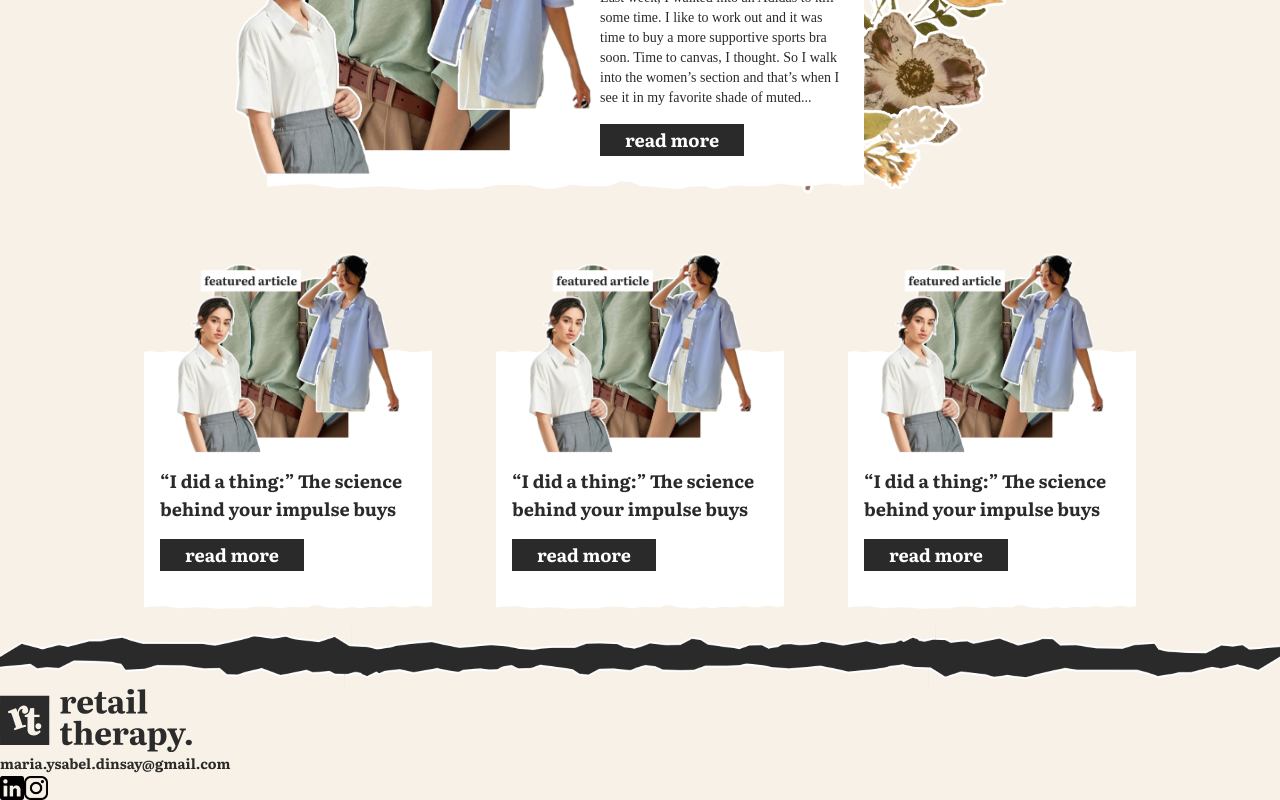
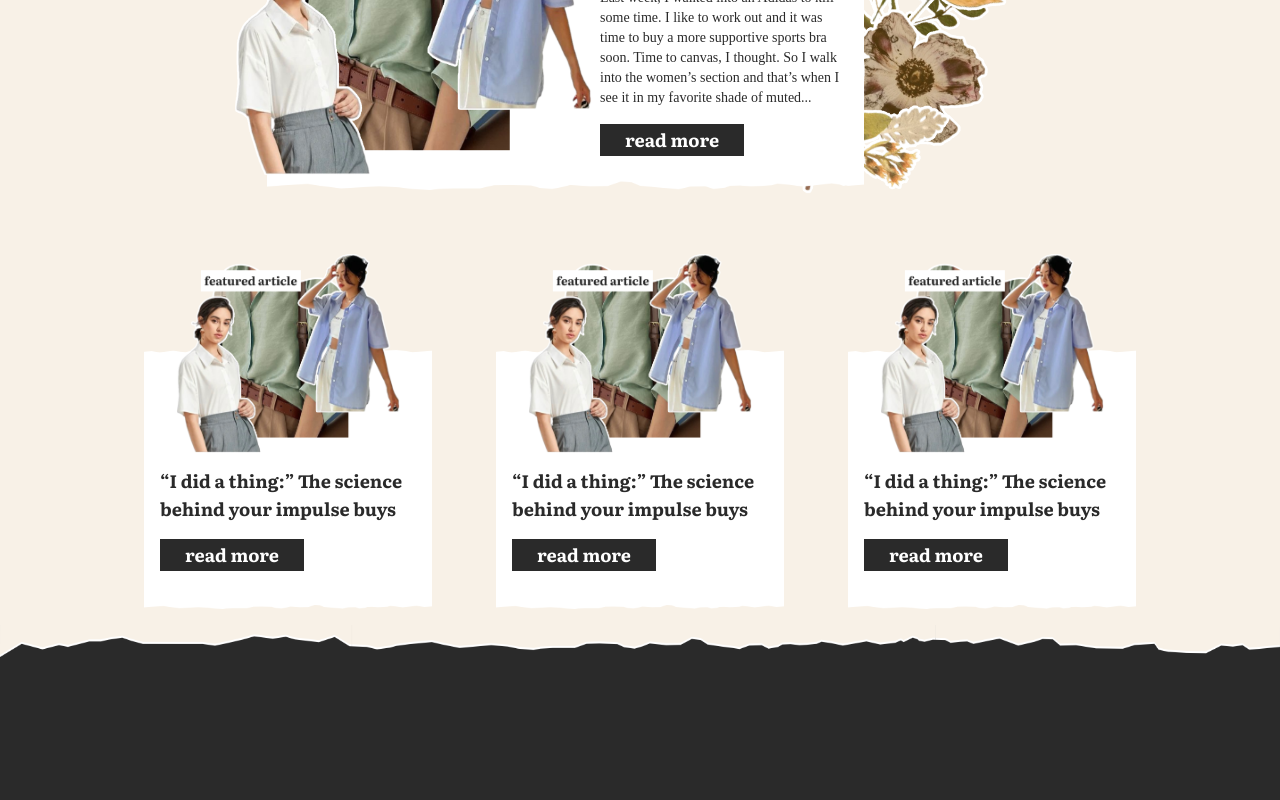
Before and after one commit to sisyphi/retail_therapy, a SvelteKit app: page /articles in a window 1280 px wide. Shown: the part 349-1149 px from the top of the page. After the commit the page ends 1006 px from the top, so only its background shows below. Built offline with nearby package versions, Linux system fonts and the light colour scheme.

Commit message:
fix(footer): Remove footer

```diff
--- a/src/routes/+layout.svelte
+++ b/src/routes/+layout.svelte
@@ -51,7 +51,7 @@
 <slot></slot>
 
 <footer>
-    <img class="relative z-0 tear-north" src={tear_south_base_offwhite} alt="">
+    <!-- <img class="relative z-0 tear-north" src={tear_south_base_offwhite} alt="">
     <div class="relative z-50 bg-[#F8F1E7]">
         <div class="">
             <div class="">
@@ -71,7 +71,7 @@
                 </div>
             </div>
         </div>
-    </div>
+    </div> -->
 </footer>
 
 <style>
```
